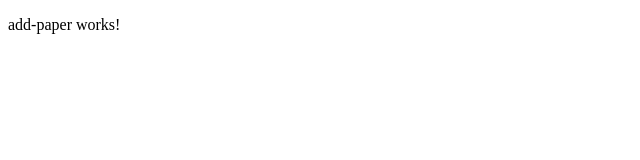
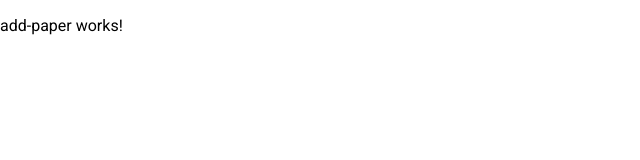
Before and after one commit to Mijura/scholarly-publishing, an Angular app in the folder client-app/: page /addPaper in a window 1280 px wide. Shown: the top 160 px of the page, without its empty margins (0-640 px from the left). Built offline with nearby package versions, Linux system fonts and the light colour scheme.

Commit message:
installed angular material

```diff
--- a/client-app/angular.json
+++ b/client-app/angular.json
@@ -23,6 +23,7 @@
               "src/assets"
             ],
             "styles": [
+              "./node_modules/@angular/material/prebuilt-themes/indigo-pink.css",
               "src/styles.css"
             ],
             "scripts": [],
@@ -80,6 +81,7 @@
             "tsConfig": "src/tsconfig.spec.json",
             "karmaConfig": "src/karma.conf.js",
             "styles": [
+              "./node_modules/@angular/material/prebuilt-themes/indigo-pink.css",
               "src/styles.css"
             ],
             "scripts": [],
--- a/client-app/package.json
+++ b/client-app/package.json
@@ -12,10 +12,12 @@
   "private": true,
   "dependencies": {
     "@angular/animations": "~8.2.14",
+    "@angular/cdk": "~8.2.3",
     "@angular/common": "~8.2.14",
     "@angular/compiler": "~8.2.14",
     "@angular/core": "~8.2.14",
     "@angular/forms": "~8.2.14",
+    "@angular/material": "^8.2.3",
     "@angular/platform-browser": "~8.2.14",
     "@angular/platform-browser-dynamic": "~8.2.14",
     "@angular/router": "~8.2.14",
--- a/client-app/src/app/add-paper/add-paper.component.css
+++ b/client-app/src/app/add-paper/add-paper.component.css
@@ -0,0 +1,9 @@
+.example-form {
+    min-width: 150px;
+    max-width: 500px;
+    width: 100%;
+  }
+
+.example-full-width {
+    width: 100%;
+}
--- a/client-app/src/app/app.module.ts
+++ b/client-app/src/app/app.module.ts
@@ -4,6 +4,8 @@
 import { AppComponent } from './app.component';
 import { AddPaperComponent } from './add-paper/add-paper.component';
 import { RoutingModule } from './app.routing';
+import { BrowserAnimationsModule } from '@angular/platform-browser/animations';
+import { MaterialModule } from './material.module';
 
 @NgModule({
   declarations: [
@@ -12,7 +14,9 @@
   ],
   imports: [
     RoutingModule,
-    BrowserModule
+    BrowserModule,
+    BrowserAnimationsModule,
+    MaterialModule
   ],
   providers: [],
   bootstrap: [AppComponent]
--- a/client-app/src/index.html
+++ b/client-app/src/index.html
@@ -7,6 +7,8 @@
 
   <meta name="viewport" content="width=device-width, initial-scale=1">
   <link rel="icon" type="image/x-icon" href="favicon.ico">
+  <link href="https://fonts.googleapis.com/css?family=Roboto:300,400,500&display=swap" rel="stylesheet">
+  <link href="https://fonts.googleapis.com/icon?family=Material+Icons" rel="stylesheet">
 </head>
 <body>
   <app-root></app-root>
--- a/client-app/src/styles.css
+++ b/client-app/src/styles.css
@@ -1 +1,4 @@
 /* You can add global styles to this file, and also import other style files */
+
+html, body { height: 100%; }
+body { margin: 0; font-family: Roboto, "Helvetica Neue", sans-serif; }
```
Also changed, not shown: client-app/src/app/material.module.ts (added, +95 -0 lines), 1 other file (tests, documents, lock files or other folders).
